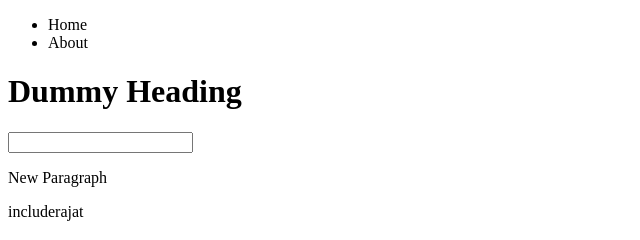
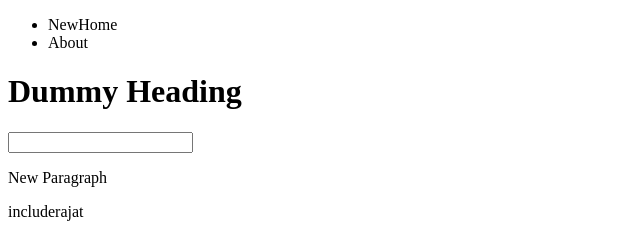
Before and after one commit to includerajat/centralized-workflow, a plain HTML site: page index.html in a window 1280 px wide. Shown: the full height of the page, 0-640 px from the left. Drawn offline with Linux system fonts and the light colour scheme.

Commit message:
update home with newhome

```diff
--- a/index.html
+++ b/index.html
@@ -6,7 +6,7 @@
 	<body>
 		<nav>
 			<ul>
-				<li>Home</li>
+				<li>NewHome</li>
 				<li>About</li>
 			</ul>
 		</nav>
```
